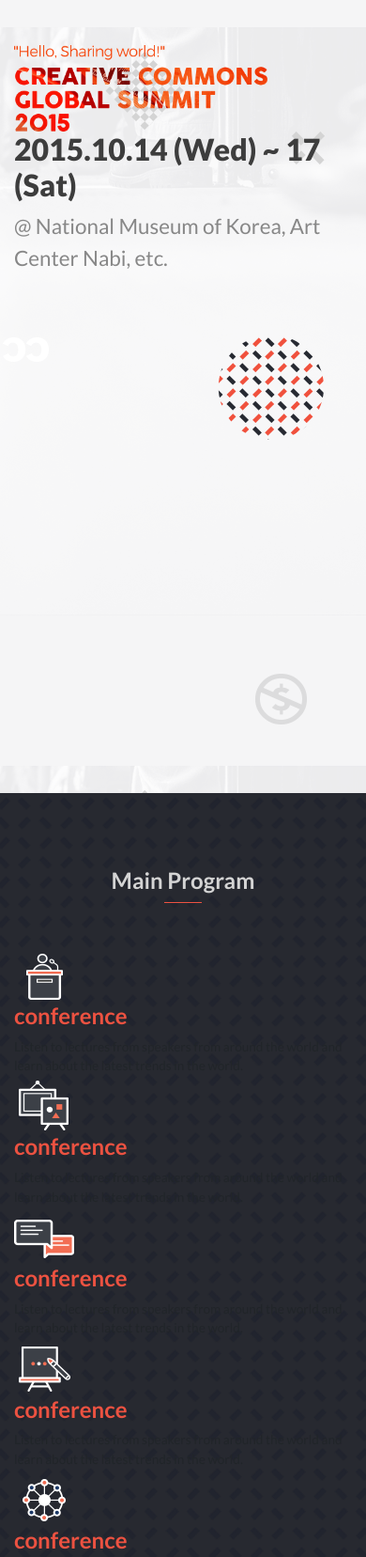
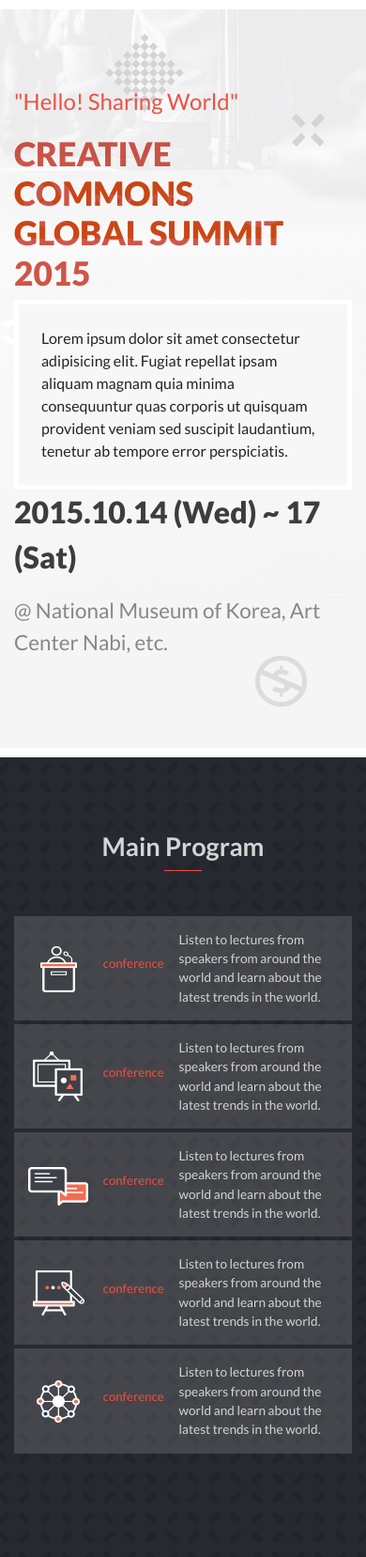
Before and after one commit to MahdiSohaily/Programing-Bootcamp, a website with bundled scripts: page index.html in a window 390 px wide. Shown: the top 1657 px of the page at 94% size. Built offline with nearby package versions, Linux system fonts and the light colour scheme; files whose address does not match are found by name.

Commit message:
Update program section spacing for mobile

```diff
--- a/index.html
+++ b/index.html
@@ -71,15 +71,21 @@
     </nav>
   </header>
   <main>
-    <section class="landing-section">
-      <div class="container pt-5">
-        <div class="w-75">
-          <img src="./assets/img/main/title.png" alt="landing section intro" width="838" height="284" class="hero-img">
+    <section id="landing-section" class="landing-section">
+      <div class="container py-9">
+        <p class="sub-header text-primary">"Hello! Sharing World"</p>
+        <h1 id="leading-header" class=" text-xl">CREATIVE COMMONS <br>
+          GLOBAL SUMMIT
+          <br>2015
+        </h1>
+        <div id="intro" class="p-4">
+          Lorem ipsum dolor sit amet consectetur adipisicing elit. Fugiat repellat ipsam aliquam magnam quia minima
+          consequuntur quas corporis ut quisquam provident veniam sed suscipit laudantium, tenetur ab tempore error
+          perspiciatis.
         </div>
-
         <div class="location">
           <div class="dateinfo">
-            <h1 class="primary-header">2015.10.14 (Wed) ~ 17 (Sat)</h1>
+            <p class="primary-header">2015.10.14 (Wed) ~ 17 (Sat)</p>
           </div>
           <div class="locate">
             <address>@ National Museum of Korea, Art Center Nabi, etc.</address>
@@ -92,55 +98,55 @@
         <h2 class="secondary-header text-light text-center pt-7 ">Main Program</h2>
         <div class=" divider border-bottom border-primary"></div>
         <div class="wrapper my-5">
-          <div class="program_list">
+          <div class="program-list">
             <div class="program_icon">
               <img src="./assets/img/main/program_icon_01.png" alt="conference">
             </div>
-            <h2 class="secondary-header text-primary ">
+            <h2 class="program-title text-primary ">
               conference
             </h2>
             <div class="program_sub_description fs-100">
               Listen to lectures from speakers from around the world and learn about the latest trends in the world.
             </div>
           </div>
-          <div class="program_list">
+          <div class="program-list">
             <div class="program_icon">
               <img src="./assets/img/main/program_icon_02.png" alt="conference">
             </div>
-            <h2 class="secondary-header text-primary ">
+            <h2 class="program-title text-primary ">
               conference
             </h2>
             <div class="program_sub_description fs-100">
               Listen to lectures from speakers from around the world and learn about the latest trends in the world.
             </div>
           </div>
-          <div class="program_list">
+          <div class="program-list">
             <div class="program_icon">
               <img src="./assets/img/main/program_icon_03.png" alt="conference">
             </div>
-            <h2 class="secondary-header text-primary ">
+            <h2 class="program-title text-primary ">
               conference
             </h2>
             <div class="program_sub_description fs-100">
               Listen to lectures from speakers from around the world and learn about the latest trends in the world.
             </div>
           </div>
-          <div class="program_list">
+          <div class="program-list">
             <div class="program_icon">
               <img src="./assets/img/main/program_icon_04.png" alt="conference">
             </div>
-            <h2 class="secondary-header text-primary ">
+            <h2 class="program-title text-primary ">
               conference
             </h2>
             <div class="program_sub_description fs-100">
               Listen to lectures from speakers from around the world and learn about the latest trends in the world.
             </div>
           </div>
-          <div class="program_list">
+          <div class="program-list">
             <div class="program_icon">
               <img src="./assets/img/main/program_icon_05.png" alt="conference">
             </div>
-            <h2 class="secondary-header text-primary ">
+            <h2 class="program-title text-primary ">
               conference
             </h2>
             <div class="program_sub_description fs-100">
@@ -154,7 +160,7 @@
       <div class="container">
         <h2 class="secondary-header text-secondary text-center pt-7 ">Main Speaker</h2>
         <div class=" divider border-bottom border-primary"></div>
-        <div class="speaker_list">
+        <div class="speaker-list">
           <div class="speaker">
             <div class="speaker_image">
               <img src="../assets/img/people/speaker_01.png" alt="Yochai Benkler">
@@ -277,6 +283,11 @@
       </div>
     </div>
   </footer>
+  <div class="intro p-4">
+    Lorem ipsum dolor sit amet consectetur adipisicing elit. Fugiat repellat ipsam aliquam magnam quia minima
+    consequuntur quas corporis ut quisquam provident veniam sed suscipit laudantium, tenetur ab tempore error
+    perspiciatis.
+  </div>
   <script src="node_modules/jquery/dist/jquery.slim.min.js"></script>
   <script type="module" src="assets/js/starter.js"></script>
 </body>
--- a/scss/starter.scss
+++ b/scss/starter.scss
@@ -18,7 +18,7 @@
   "white-200": $white-200,
 );
 
-$border-radius: .4rem;
+$border-radius: 0.4rem;
 $font-family-base: "Lato", sans-serif;
 
 $container-max-widths: (
@@ -59,13 +59,53 @@
   color: $secondary-300;
 }
 
+#leading-header {
+  font-size: 2.2rem;
+  font-weight: 900;
+  background: url("../img/sponsers/arcadia.png");
+  background-clip: text;
+  -webkit-background-clip: text;
+  color: rgba(202, 45, 27, 0.8);
+  -webkit-mix-blend-mode: multiply;
+  mix-blend-mode: multiply;
+}
+
+.sub-header {
+  font-size: 1.5rem;
+  font-weight: 400;
+  color: $secondary-300;
+}
+
+@media screen and (min-width: 48rem) {
+  #leading-header {
+    font-size: 4rem;
+    font-weight: 900;
+    background: url("../img/sponsers/arcadia.png");
+    background-clip: text;
+    -webkit-background-clip: text;
+    color: rgba(202, 45, 27, 0.8);
+    -webkit-mix-blend-mode: multiply;
+    mix-blend-mode: multiply;
+  }
+
+  .primary-header {
+    font-size: 2.7rem;
+  }
+
+  .sub-header {
+  font-size: 2.3rem;
+  font-weight: 400;
+  color: $secondary-300;
+}
+}
+
 .secondary-header {
-  font-size: 1.5rem;
+  font-size: 1.7rem;
   font-weight: 700;
 }
 
 .fs-100 {
-  font-size: .85rem;
+  font-size: 0.85rem;
   font-weight: 400;
 }
 
@@ -94,6 +134,9 @@
 .pb-7 {
   padding-bottom: 79px;
 }
+.py-9 {
+  padding-block: 90px;
+}
 
 .px-7 {
   padding-inline: 79px;
@@ -111,6 +154,10 @@
   max-width: 40px;
   margin-inline: auto;
   border-width: 2px;
+}
+
+.text-xl {
+  font-size: 3rem;
 }
 
 // header section styles
@@ -156,23 +203,24 @@
 
 // main content styles
 // 1. landing-section styles
-.landing-section {
-  min-height: 100vh;
+#landing-section {
   background: url("../img/main/mobile_intro_bg.png");
   background-position: right;
+  background-repeat: no-repeat;
 }
 
 @media screen and (min-width: 48em) {
-  .landing-section {
-    min-height: 100vh;
+  #landing-section {
     background: url("../img/main/main-background.png");
-    background-position: left -200px top -90px;
+    background-position: center left -50px;
     background-size: cover;
   }
 }
 
-.landing-message {
+#intro {
   max-width: 670px;
+  background-color: $white-200;
+  border: 5px solid white;
 }
 
 address {
@@ -195,7 +243,7 @@
   display: flex;
   flex-direction: column;
   flex-wrap: wrap;
-  gap: .25rem;
+  gap: 0.25rem;
 }
 
 @media screen and (min-width: 48em) {
@@ -203,22 +251,41 @@
     display: flex;
     flex-direction: row;
     flex-wrap: wrap;
-    gap: .25rem;
+    gap: 0.25rem;
   }
 }
 
 .program-list {
+  display: flex;
+  gap: 1rem;
+  flex-direction: row;
+  align-items: center;
+  justify-content: center;
   flex: 1;
-  padding: .8rem;
+  padding: 0.8rem;
   color: $light;
-  text-align: center;
-  background-color: hsla(0deg, 0%, 53%, .3);
+  background-color: hsla(0deg, 0%, 53%, 0.3);
   border: 2px solid transparent;
 }
 
 .program-list:hover {
   cursor: pointer;
   border: 2px solid $light;
+}
+
+.program-title {
+  font-size: .825rem;
+}
+
+@media screen and (min-width: 48rem) {
+  .program-list {
+    flex-direction: column;
+    text-align: center;
+  }
+
+  .program-title {
+    font-size: 1.5rem;
+  }
 }
 
 // 3.speaker's section style
```
Also changed, not shown: assets/css/starter.css, 1 other file.
